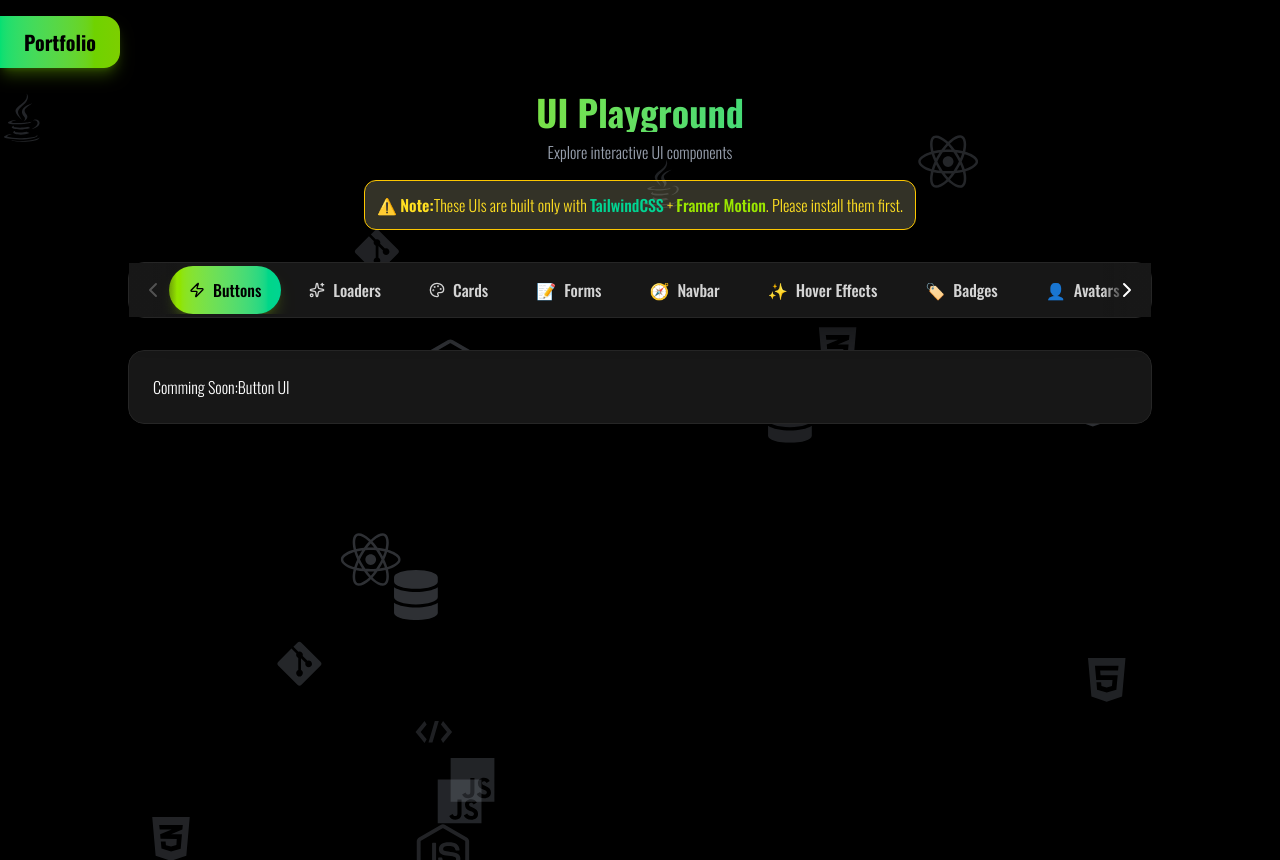
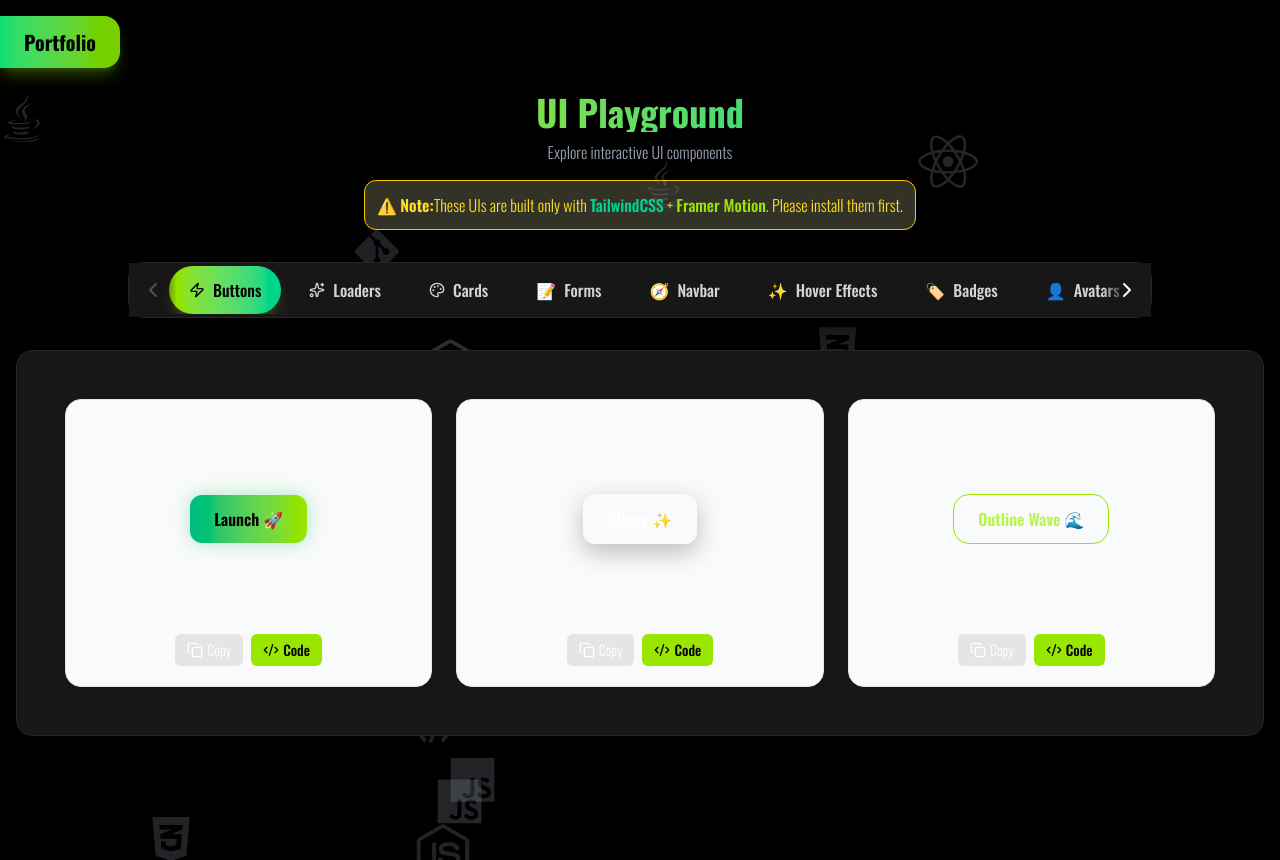
Before and after one commit to Parthsingh14/Portfolio, a React (Vite) app: page /ui-playground in a window 1280 px wide. Built offline with nearby package versions, Linux system fonts and the light colour scheme.

Commit message:
Updated buttons UI

```diff
--- a/src/components/UI-components/ButtonsUI.jsx
+++ b/src/components/UI-components/ButtonsUI.jsx
@@ -1,9 +1,207 @@
-function ButtonsUI() {
-    return (
-        <div>
-            Comming Soon:Button UI
+import { motion } from "framer-motion";
+import { useState } from "react";
+import { Copy, Code2, Eye } from "lucide-react";
+
+function ButtonCard({ item }) {
+  const [flipped, setFlipped] = useState(false);
+  const [copied, setCopied] = useState(false);
+
+  const handleCopy = () => {
+    navigator.clipboard.writeText(item.code.trim());
+    setCopied(true);
+    setTimeout(() => setCopied(false), 1600);
+  };
+
+  return (
+    <div className="relative h-72 [perspective:1200px]">
+      <motion.div
+        className="absolute inset-0 [transform-style:preserve-3d]"
+        animate={{ rotateY: flipped ? 180 : 0 }}
+        transition={{ duration: 0.6, ease: "easeInOut" }}
+      >
+        {/* Front — Preview */}
+        <div className="absolute inset-0 bg-gray-50 dark:bg-neutral-900 border border-neutral-200 dark:border-neutral-800 rounded-2xl p-5 shadow-sm [backface-visibility:hidden] flex flex-col justify-between">
+          <div className="flex items-center justify-center flex-1">
+            {item.preview}
+          </div>
+
+          <div className="mt-4 flex items-center justify-center gap-2">
+            <button
+              onClick={handleCopy}
+              className="px-3 py-1.5 rounded-md text-sm bg-neutral-200 hover:bg-neutral-300 dark:bg-neutral-800 dark:hover:bg-neutral-700 transition flex items-center gap-1"
+              aria-label="Copy code"
+            >
+              <Copy size={16} />
+              {copied ? "Copied!" : "Copy"}
+            </button>
+            <button
+              onClick={() => setFlipped(true)}
+              className="px-3 py-1.5 rounded-md text-sm bg-lime-400 hover:bg-lime-300 text-black font-medium transition flex items-center gap-1"
+              aria-label="Show code"
+            >
+              <Code2 size={16} /> Code
+            </button>
+          </div>
         </div>
-    )
+
+        {/* Back — Code */}
+        <div className="absolute inset-0 bg-neutral-900 text-neutral-100 border border-neutral-800 rounded-2xl p-4 shadow-sm [backface-visibility:hidden] [transform:rotateY(180deg)] flex flex-col">
+          <div className="flex items-center justify-between mb-2">
+            <span className="text-xs uppercase tracking-wide opacity-70">
+              {item.title || "Component Code"}
+            </span>
+            <div className="flex gap-2">
+              <button
+                onClick={handleCopy}
+                className="px-2.5 py-1 rounded-md text-xs bg-neutral-800 hover:bg-neutral-700 transition flex items-center gap-1"
+              >
+                <Copy size={14} /> {copied ? "Copied!" : "Copy"}
+              </button>
+              <button
+                onClick={() => setFlipped(false)}
+                className="px-2.5 py-1 rounded-md text-xs bg-lime-400 hover:bg-lime-300 text-black font-medium transition flex items-center gap-1"
+              >
+                <Eye size={14} /> Preview
+              </button>
+            </div>
+          </div>
+
+          <pre className="text-xs leading-5 overflow-auto whitespace-pre-wrap flex-1 rounded-md bg-neutral-950/60 p-3">
+            {item.code.trim()}
+          </pre>
+        </div>
+      </motion.div>
+    </div>
+  );
 }
 
-export default ButtonsUI
+function ButtonsUI() {
+  const buttonsData = [
+    {
+      id: 1,
+      title: "Primary / Pulse",
+      preview: (
+        <motion.button
+          whileHover={{ scale: 1.05 }}
+          whileTap={{ scale: 0.95 }}
+          animate={{
+            boxShadow: [
+              "0 0 0px rgba(34,197,94,0.0)",
+              "0 0 18px rgba(34,197,94,0.35)",
+              "0 0 0px rgba(34,197,94,0.0)",
+            ],
+          }}
+          transition={{ repeat: Infinity, duration: 2.2 }}
+          className="px-6 py-3 rounded-xl font-semibold bg-gradient-to-r from-emerald-500 to-lime-400 text-black shadow-lg"
+        >
+          Launch 🚀
+        </motion.button>
+      ),
+      code: `
+import { motion } from "framer-motion";
+
+export default function PrimaryPulseButton() {
+  return (
+    <motion.button
+      whileHover={{ scale: 1.05 }}
+      whileTap={{ scale: 0.95 }}
+      animate={{
+        boxShadow: [
+          "0 0 0px rgba(34,197,94,0.0)",
+          "0 0 18px rgba(34,197,94,0.35)",
+          "0 0 0px rgba(34,197,94,0.0)"
+        ]
+      }}
+      transition={{ repeat: Infinity, duration: 2.2 }}
+      className="px-6 py-3 rounded-xl font-semibold bg-gradient-to-r from-emerald-500 to-lime-400 text-black shadow-lg"
+    >
+      Launch 🚀
+    </motion.button>
+  );
+}
+      `,
+    },
+    {
+      id: 2,
+      title: "Glass / Tilt",
+      preview: (
+        <motion.button
+          whileHover={{ rotate: -2, scale: 1.03 }}
+          whileTap={{ scale: 0.95 }}
+          className="px-6 py-3 rounded-xl font-semibold bg-white/10 backdrop-blur border border-white/20 text-white shadow-[0_8px_24px_rgba(0,0,0,0.25)]"
+        >
+          Glassy ✨
+        </motion.button>
+      ),
+      code: `
+import { motion } from "framer-motion";
+
+export default function GlassTiltButton() {
+  return (
+    <motion.button
+      whileHover={{ rotate: -2, scale: 1.03 }}
+      whileTap={{ scale: 0.95 }}
+      className="px-6 py-3 rounded-xl font-semibold bg-white/10 backdrop-blur border border-white/20 text-white shadow-[0_8px_24px_rgba(0,0,0,0.25)]"
+    >
+      Glassy ✨
+    </motion.button>
+  );
+}
+      `,
+    },
+    {
+      id: 3,
+      title: "Outline / Ripple",
+      preview: (
+        <motion.div className="relative">
+          <motion.span
+            initial={{ scale: 0.9, opacity: 0.4 }}
+            animate={{ scale: [0.9, 1.08, 0.9], opacity: [0.4, 0.2, 0.4] }}
+            transition={{ duration: 2, repeat: Infinity, ease: "easeInOut" }}
+            className="absolute inset-0 -z-10 rounded-2xl border border-lime-400/60"
+          />
+          <motion.button
+            whileHover={{ scale: 1.04 }}
+            whileTap={{ scale: 0.95 }}
+            className="px-6 py-3 rounded-2xl font-semibold border border-lime-400 text-lime-300"
+          >
+            Outline Wave 🌊
+          </motion.button>
+        </motion.div>
+      ),
+      code: `
+import { motion } from "framer-motion";
+
+export default function OutlineRippleButton() {
+  return (
+    <motion.div className="relative">
+      <motion.span
+        initial={{ scale: 0.9, opacity: 0.4 }}
+        animate={{ scale: [0.9, 1.08, 0.9], opacity: [0.4, 0.2, 0.4] }}
+        transition={{ duration: 2, repeat: Infinity, ease: "easeInOut" }}
+        className="absolute inset-0 -z-10 rounded-2xl border border-lime-400/60"
+      />
+      <motion.button
+        whileHover={{ scale: 1.04 }}
+        whileTap={{ scale: 0.95 }}
+        className="px-6 py-3 rounded-2xl font-semibold border border-lime-400 text-lime-300"
+      >
+        Outline Wave 🌊
+      </motion.button>
+    </motion.div>
+  );
+}
+      `,
+    },
+  ];
+
+  return (
+    <div className="grid grid-cols-2 lg:grid-cols-3 gap-6 p-4 md:p-6">
+      {buttonsData.map((item) => (
+        <ButtonCard key={item.id} item={item} />
+      ))}
+    </div>
+  );
+}
+
+export default ButtonsUI;
--- a/src/components/UIPlayground.jsx
+++ b/src/components/UIPlayground.jsx
@@ -176,7 +176,7 @@ function UIPlayground() {
       </motion.div>
 
       {/* Tab Content */}
-      <div className="w-full max-w-5xl rounded-2xl overflow-hidden">
+      <div className="w-full max-w-[100%] rounded-2xl overflow-hidden">
         <AnimatePresence mode="wait">
           <motion.div
             key={activeTab}
```
